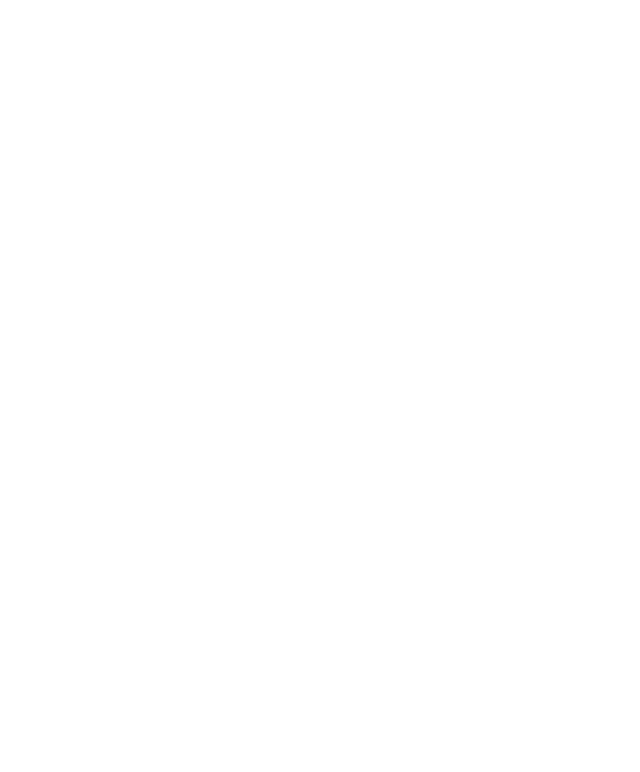
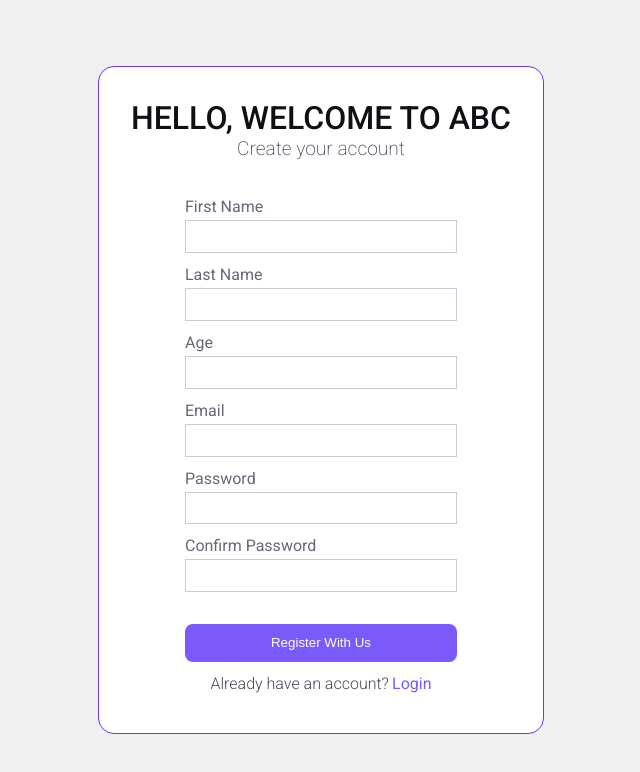
Before and after one commit to naveenstheninjastudio/Reactapps, a React (Vite) app: page /signup-formv2 in a window 1280 px wide. Before the commit this address had no page. Shown: the top 772 px of the page, without its empty margins (319-959 px from the left). Built offline with nearby package versions, Linux system fonts and the light colour scheme.

Commit message:
signupv2 with yup and formik add

```diff
--- a/package.json
+++ b/package.json
@@ -11,10 +11,12 @@
     "preview": "vite preview"
   },
   "dependencies": {
+    "formik": "^2.4.6",
     "react": "^19.1.1",
     "react-dom": "^19.1.1",
     "react-router-dom": "^7.8.2",
-    "uuid": "^12.0.0"
+    "uuid": "^12.0.0",
+    "yup": "^1.7.1"
   },
   "devDependencies": {
     "@eslint/js": "^9.33.0",
--- a/src/App.jsx
+++ b/src/App.jsx
@@ -6,6 +6,7 @@
 import { ToDoListAppPage } from "./pages/toDoList-page";
 import { LoginFormPage } from "./pages/login-form-page";
 import { SignUpFormPage } from "./pages/signUp-form-page";
+import { SignUpFormV2Page } from "./pages/signUp-formV2-page";
 function App() {
   return (
     <div className="mainContainer">
@@ -17,6 +18,7 @@
           <Route path="/todo-list-app" element={<ToDoListAppPage />}></Route>
           <Route path="/login-form" element={<LoginFormPage />}></Route>
           <Route path="/signup-form" element={<SignUpFormPage />}></Route>
+          <Route path="/signup-formv2" element={<SignUpFormV2Page />}></Route>
         </Routes>
       </BrowserRouter>
     </div>
--- a/src/components/loginForm.jsx
+++ b/src/components/loginForm.jsx
@@ -84,7 +84,7 @@
         <button className="userLoginButton">login</button>
       </form>
       <div className="signupPrompt">
-        Don't have an account? <a href="/signup-form">SignUp</a>
+        Don't have an account? <a href="/signup-formv2">SignUp</a>
       </div>
     </div>
   );
--- /dev/null
+++ b/src/components/signUpFormV2.jsx
@@ -0,0 +1,126 @@
+import { Formik, useFormik } from "formik";
+import "./signUpForm.css";
+import { basicSchema } from "../schemas";
+
+export function SignUpFormV2() {
+  const onSubmit = (values, { resetForm }) => {
+    console.log(values);
+    resetForm();
+  };
+
+  const formik = useFormik({
+    initialValues: {
+      firstName: "",
+      lastName: "",
+      email: "",
+      password: "",
+      confirmPassword: "",
+      age: "",
+    },
+    validationSchema: basicSchema,
+    onSubmit,
+  });
+  return (
+    <div className="signUpForm">
+      <div className="signUpFormTitle">
+        Hello, welcome to ABC
+        <p>Create your account</p>
+      </div>
+      <form onSubmit={formik.handleSubmit} className="userSignUpForm">
+        <div className="userSignUpInput">
+          <label htmlFor="firstName">First name</label>
+          <input
+            type="text"
+            name="firstName"
+            id="firstName"
+            onBlur={formik.handleBlur}
+            onChange={formik.handleChange}
+            value={formik.values.firstName}
+          />
+        </div>
+        {formik.errors.firstName && formik.touched.firstName && (
+          <div className="userInputError">{formik.errors.firstName}</div>
+        )}
+        <div className="userSignUpInput">
+          <label htmlFor="lastName">Last name</label>
+          <input
+            type="text"
+            name="lastName"
+            id="lastName"
+            onBlur={formik.handleBlur}
+            onChange={formik.handleChange}
+            value={formik.values.lastName}
+          />
+        </div>
+        {formik.errors.lastName && formik.touched.lastName && (
+          <div className="userInputError">{formik.errors.lastName}</div>
+        )}
+        <div className="userSignUpInput">
+          <label htmlFor="age">Age</label>
+          <input
+            type="number"
+            name="age"
+            id="age"
+            onBlur={formik.handleBlur}
+            onChange={formik.handleChange}
+            value={formik.values.age}
+          />
+        </div>
+        {formik.errors.age && formik.touched.age && (
+          <div className="userInputError">{formik.errors.age}</div>
+        )}
+        <div className="userSignUpInput">
+          <label htmlFor="userEmail">Email</label>
+          <input
+            type="email"
+            name="email"
+            id="userEmail"
+            onBlur={formik.handleBlur}
+            onChange={formik.handleChange}
+            value={formik.values.email}
+          />
+        </div>
+        {formik.errors.email && formik.touched.email && (
+          <div className="userInputError">{formik.errors.email}</div>
+        )}
+        <div className="userSignUpInput">
+          <label htmlFor="userPassword">password</label>
+          <input
+            type="password"
+            name="password"
+            id="userPassword"
+            minLength={6}
+            onBlur={formik.handleBlur}
+            onChange={formik.handleChange}
+            value={formik.values.password}
+          />
+        </div>
+        {formik.errors.password && formik.touched.password && (
+          <div className="userInputError">{formik.errors.password}</div>
+        )}
+        <div className="userSignUpInput">
+          <label htmlFor="userConfirmPassword">confirm password</label>
+          <input
+            type="password"
+            name="confirmPassword"
+            id="userConfirmPassword"
+            minLength={6}
+            onBlur={formik.handleBlur}
+            onChange={formik.handleChange}
+            value={formik.values.confirmPassword}
+            required
+          />
+        </div>
+        {formik.errors.confirmPassword && formik.touched.confirmPassword && (
+          <div className="userInputError">{formik.errors.confirmPassword}</div>
+        )}
+        <button type="submit" className="userSignUpButton">
+          Register with us
+        </button>
+      </form>
+      <div className="loginPrompt">
+        Already have an account? <a href="/login-form">Login</a>
+      </div>
+    </div>
+  );
+}
--- /dev/null
+++ b/src/pages/signUp-formv2-page.jsx
@@ -0,0 +1,8 @@
+import { SignUpFormV2 } from "../components/signUpFormV2";
+export function SignUpFormV2Page() {
+  return (
+    <div className="signUpFormContainer">
+      <SignUpFormV2 />
+    </div>
+  );
+}
--- /dev/null
+++ b/src/schemas/index.jsx
@@ -0,0 +1,13 @@
+import * as yup from "yup";
+
+export const basicSchema = yup.object().shape({
+  firstName: yup.string().required("Required characters a-z"),
+  lastName: yup.string().required("Required characters a-z"),
+  email: yup.string().email("Invalid email format").required("Required"),
+  age: yup.number().integer().required("Required a positive integer"),
+  password: yup.string().min(6).required("Minimum 6 characters required"),
+  confirmPassword: yup
+    .string()
+    .oneOf([yup.ref("password"), null], "Password must match")
+    .required("Required"),
+});
```
Also changed, not shown: 1 other file (tests, documents, lock files or other folders).
